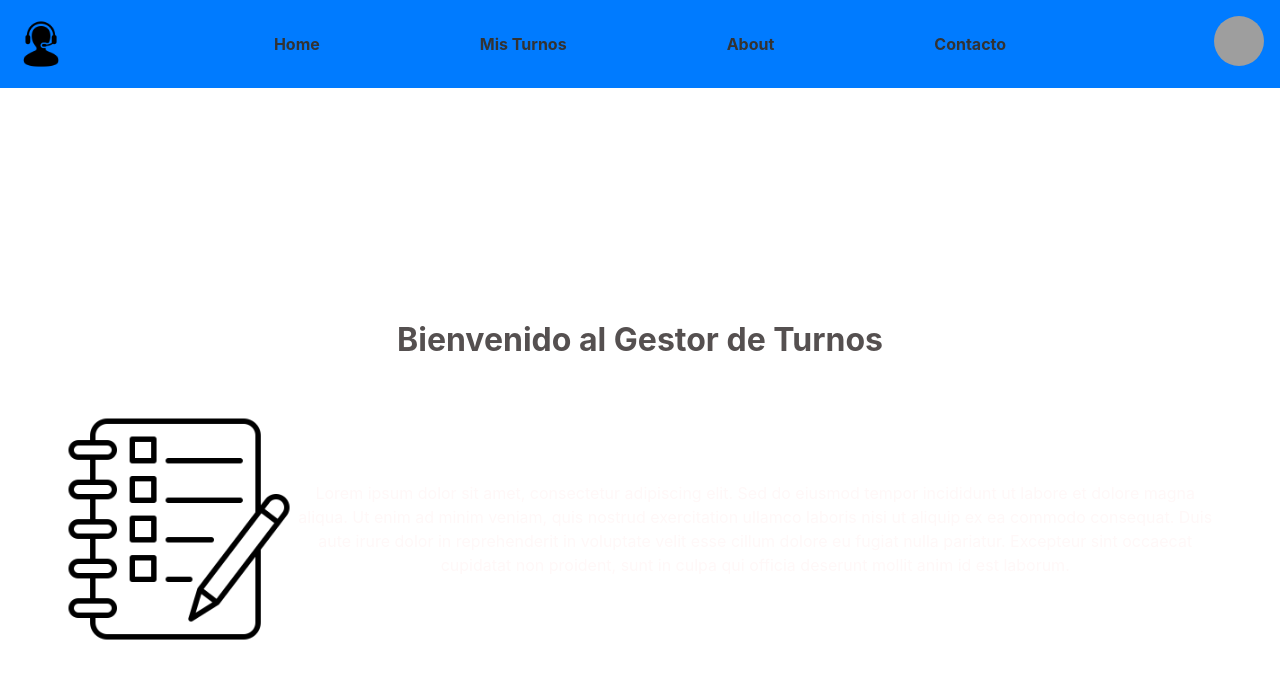
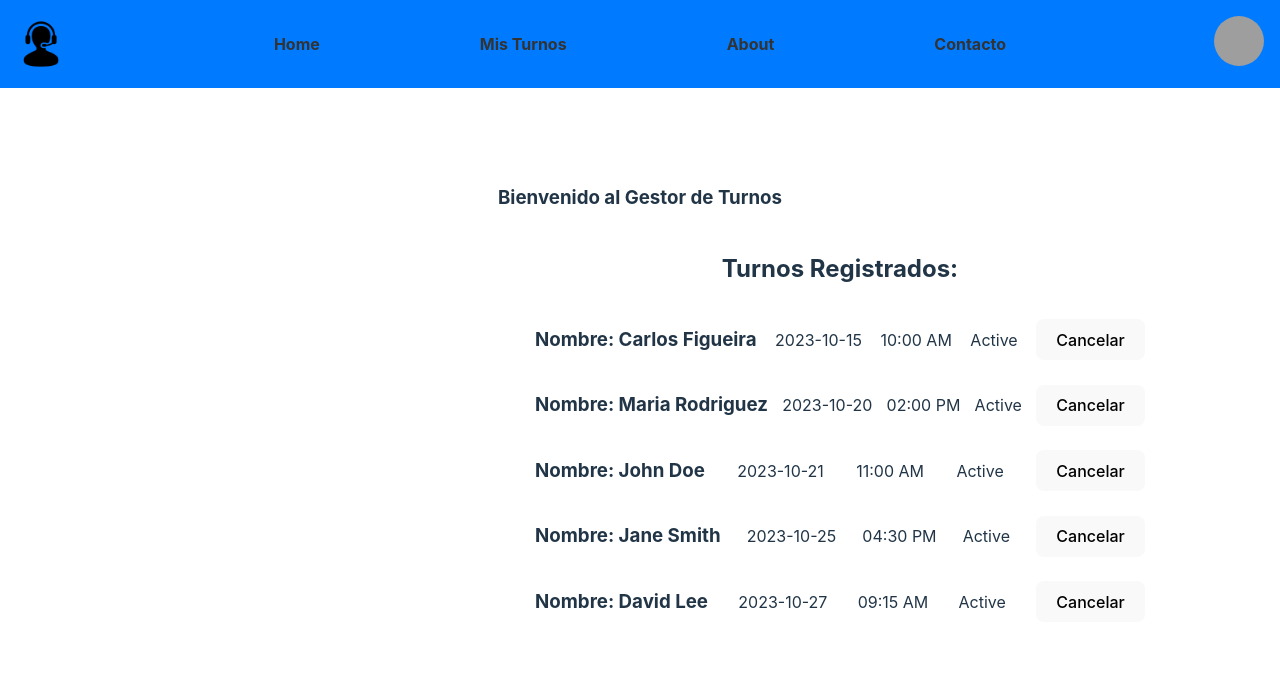
Before and after one commit to Carlosf12/demoM3Repo, a React (Vite) app in the folder front/: page / in a window 1280 px wide. Shown: the top 678 px of the page. Built offline with nearby package versions, Linux system fonts and the light colour scheme; grey boxes are pictures that could not be loaded.

Commit message:
HW #8 Done

```diff
--- a/front/package.json
+++ b/front/package.json
@@ -10,6 +10,7 @@
     "preview": "vite preview"
   },
   "dependencies": {
+    "prop-types": "^15.8.1",
     "react": "^18.3.1",
     "react-dom": "^18.3.1"
   },
--- a/front/src/components/Appointment/Appointment.jsx
+++ b/front/src/components/Appointment/Appointment.jsx
@@ -1,5 +1,15 @@
-const Appointment = ({name,date, time, status}) => {
+import styles from './Appointment.module.css'
 
+const Appointment = ({name, date , time, status, handleCancelApp}) => {
+    return (
+        <div className={styles.container}>
+            <h3>Nombre: {name}</h3>
+            <p>{date}</p>
+            <p>{time}</p>
+            <p>{status}</p>
+            <button onClick={handleCancelApp}>Cancelar</button>
+        </div>
+    )
 }
 
 export default Appointment;
--- /dev/null
+++ b/front/src/components/Appointment/Appointment.module.css
@@ -0,0 +1,7 @@
+.container{
+    display: flex;
+    flex-direction: row;
+    align-items: center;
+    justify-content: space-between;
+    width: 80%;
+ }
--- /dev/null
+++ b/front/src/components/Appointments/Appointments.jsx
@@ -0,0 +1,35 @@
+import { useState } from "react"
+import { allAppointments } from "../../helpers/allAppointments"
+import Appointment from "../Appointment/Appointment"
+import styles from "./Appointments.module.css"
+// import PropTypes from "prop-types";
+
+export const Appointments = () => {
+
+    const [appointments] = useState(allAppointments);
+    const handleCancelApp = () => {
+        console.log("Turno Cancelado");
+    }
+
+    return (
+        <div className={styles.container}>
+            <h2>Turnos Registrados:</h2>
+            {appointments.map((app) => (
+                <Appointment
+                    key={app.id}
+                    id={app.id}
+                    name={app.user.name}
+                    date={app.date}
+                    time={app.time}
+                    status={app.status}
+                    handleCancelApp={handleCancelApp}
+                />
+            ))}
+        </div>
+    );
+};
+
+// Appointment.propTypes = {
+//     name: PropTypes.string.isRequired,
+//     date: PropTypes.Date.isRequired,
+// }
--- /dev/null
+++ b/front/src/components/Appointments/Appointments.module.css
@@ -0,0 +1,8 @@
+.container{
+   display: flex;
+   flex-direction: column;
+   align-items: center;
+   justify-content: center;
+   margin-left: 25rem;
+   width: 80%;
+}
--- /dev/null
+++ b/front/src/components/Appointments/styled.js
@@ -0,0 +1 @@
+import styled
--- a/front/src/helpers/myAppointments.js
+++ b/front/src/helpers/allAppointments.js
@@ -1,4 +1,4 @@
-export const appointments = [
+export const allAppointments = [
   {
     "date": "2023-10-15",
     "time": "10:00 AM",
--- a/front/src/views/Home/Home.jsx
+++ b/front/src/views/Home/Home.jsx
@@ -1,10 +1,10 @@
 import styles from './Home.module.css'
-import { ImgText } from '../../components/ImgText/ImgText';
+import { Appointments } from '../../components/Appointments/Appointments';
 const Home = () => {
     return (
             <div className={styles.container}>
                 <h3>Bienvenido al Gestor de Turnos</h3>
-                <ImgText />
+                <Appointments />
             </div>
     )
 }
--- a/front/src/views/Home/Home.module.css
+++ b/front/src/views/Home/Home.module.css
@@ -3,13 +3,8 @@
     flex-direction: column;
     align-items: center;
     justify-content: center;
-    height: 100vh;
-    padding: 2rem;
   }
 
   h3 {
     text-align: center;
-    color: #555050;
-    font-size: 2rem;
-    margin-bottom: 50px;
-  }
+}
```
Also changed, not shown: 1 other file (tests, documents, lock files or other folders).
